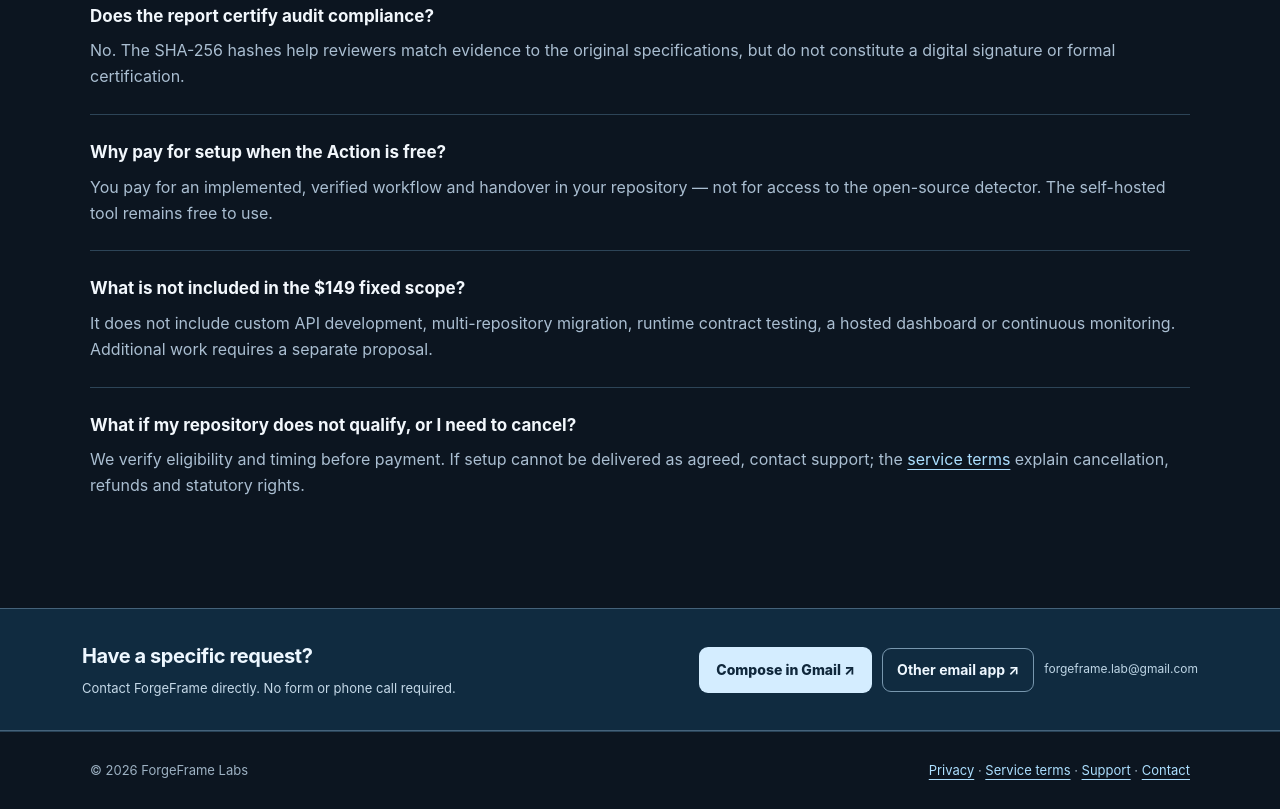
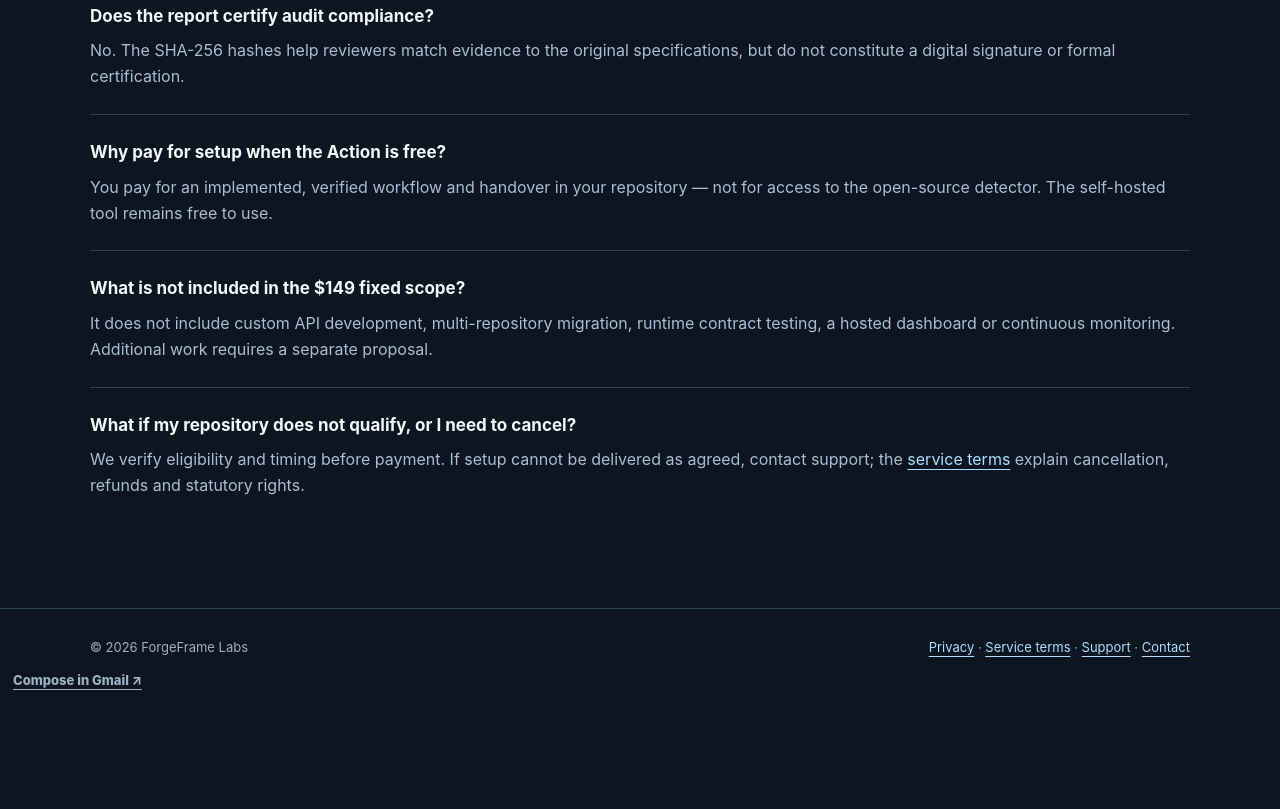
Before and after one commit to reflectme-source/forgeframe-labs-site, a plain HTML site: page products/contract-guard.html in a window 1280 px wide. Shown: the part 3293-4102 px from the top of the page. After the commit the page ends 4023 px from the top, so only its background shows below. Drawn offline with Linux system fonts and the light colour scheme.

Commit message:
Keep script-free security contract and offer static browser Gmail contact

```diff
--- a/products/contract-guard.html
+++ b/products/contract-guard.html
@@ -182,6 +182,6 @@ with:
       <div class="faq"><h3>What if my repository does not qualify, or I need to cancel?</h3><p>We verify eligibility and timing before payment. If setup cannot be delivered as agreed, contact support; the <a href="../terms.html">service terms</a> explain cancellation, refunds and statutory rights.</p></div>
     </section>
   </main>
-  <footer><div class="wrap footer"><span>© 2026 ForgeFrame Labs</span><span><a href="../privacy.html">Privacy</a> · <a href="../terms.html">Service terms</a> · <a href="../support.html">Support</a> · <a href="mailto:forgeframe.lab@gmail.com">Contact</a></span></div></footer>
-<script src="../assets/direct-contact.js" defer></script></body>
+  <footer><div class="wrap footer"><span>© 2026 ForgeFrame Labs</span><span><a href="../privacy.html">Privacy</a> · <a href="../terms.html">Service terms</a> · <a href="../support.html">Support</a> · <a href="mailto:forgeframe.lab@gmail.com">Contact</a></span></div><a href="https://mail.google.com/mail/?view=cm&amp;fs=1&amp;to=forgeframe.lab%40gmail.com&amp;su=Contract%20Guard" target="_blank" rel="noopener noreferrer" style="display:inline-flex;align-items:center;min-height:44px;padding:9px 13px;color:inherit;font-weight:800">Compose in Gmail ↗</a></footer>
+</body>
 </html>
```
